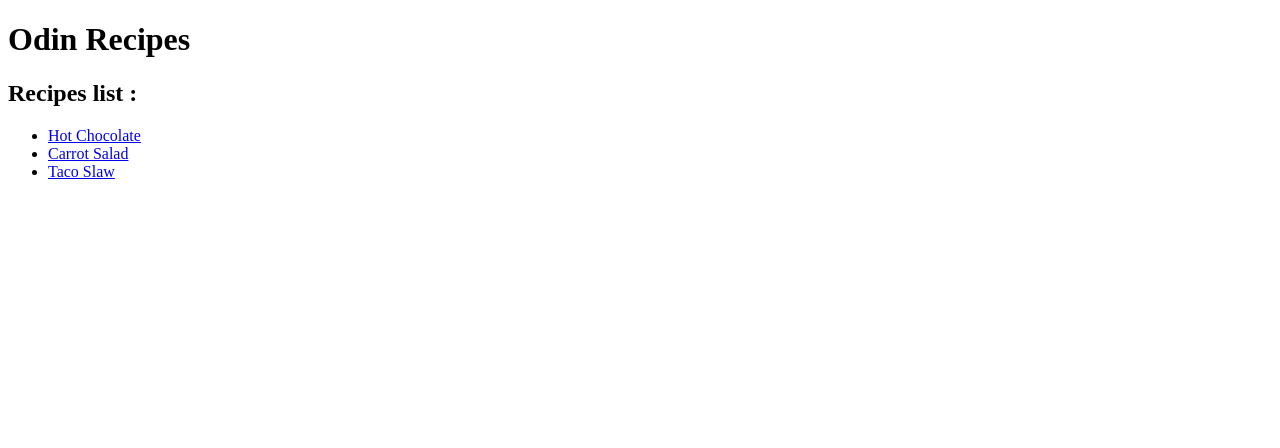
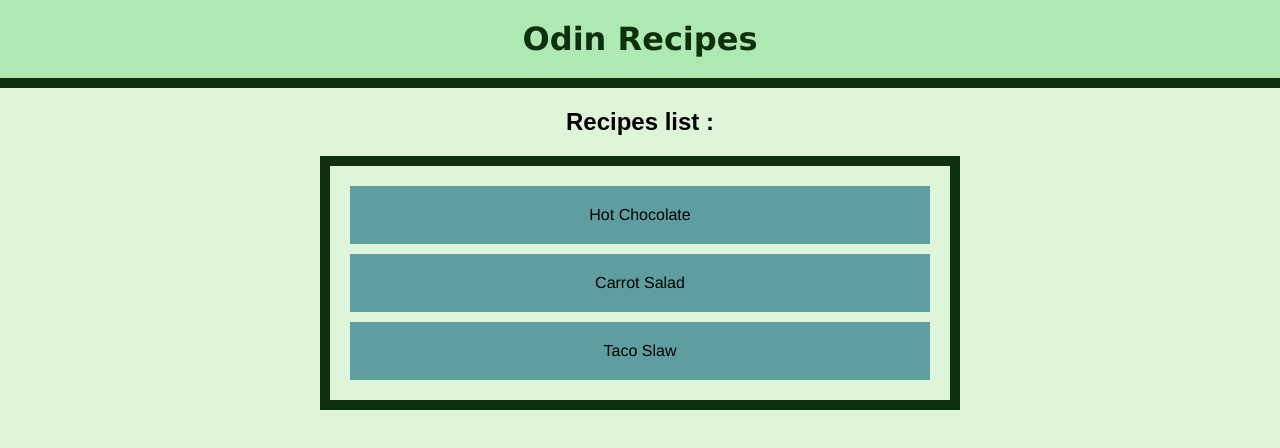
Before and after one commit to zeinebtriki/odin-recipes, a plain HTML site: page index.html in a window 1280 px wide. Drawn offline with Linux system fonts and the light colour scheme.

Commit message:
style index page

```diff
--- /dev/null
+++ b/homepage.css
@@ -0,0 +1,47 @@
+*{
+    font-family: 'Franklin Gothic Medium', 'Arial Narrow', Arial, sans-serif;
+    margin : 0;
+    background-color: rgb(222, 245, 218);
+}
+
+h1.header {
+    background-color: rgb(173, 233, 176);
+    padding : 20px;
+    text-align: center;
+    font-family: 'Lucida Sans';
+    color : rgb(15, 48, 15);
+    border-bottom: 10px solid rgb(15, 48, 15);
+}
+
+h2{
+    padding: 20px;
+    text-align: center;
+    font-family: Arial;
+}
+
+ul{
+    margin : auto;
+    max-width: 600px;
+    padding : 10px;
+    border: 10px solid rgb(15, 48, 15);
+    list-style-type:none;
+}
+
+li {
+    text-align: center;
+}
+
+a {
+    color : black;
+    padding : 20px;
+    display: block;
+    background-color: cadetblue;
+    text-decoration: none;
+    margin: 10px;
+
+}
+
+a:hover{
+    color:aliceblue;
+    background-color: rgb(57, 75, 75);
+}
--- a/index.html
+++ b/index.html
@@ -4,9 +4,10 @@
     <meta charset="UTF-8">
     <meta name="viewport" content="width=device-width, initial-scale=1.0">
     <title>Odin Recipes</title>
+    <link rel="stylesheet" href="homepage.css">
 </head>
 <body>
-    <h1>Odin Recipes</h1>
+    <h1 class="header">Odin Recipes</h1>
     <h2>Recipes list :</h2>
     <ul>
         <li>
```
Also changed, not shown: recipes/carrot-salad.html (+1 -0 lines), recipes/hot-chocolate.html (+2 -0 lines), recipes/taco-slaw.html (+1 -0 lines).
